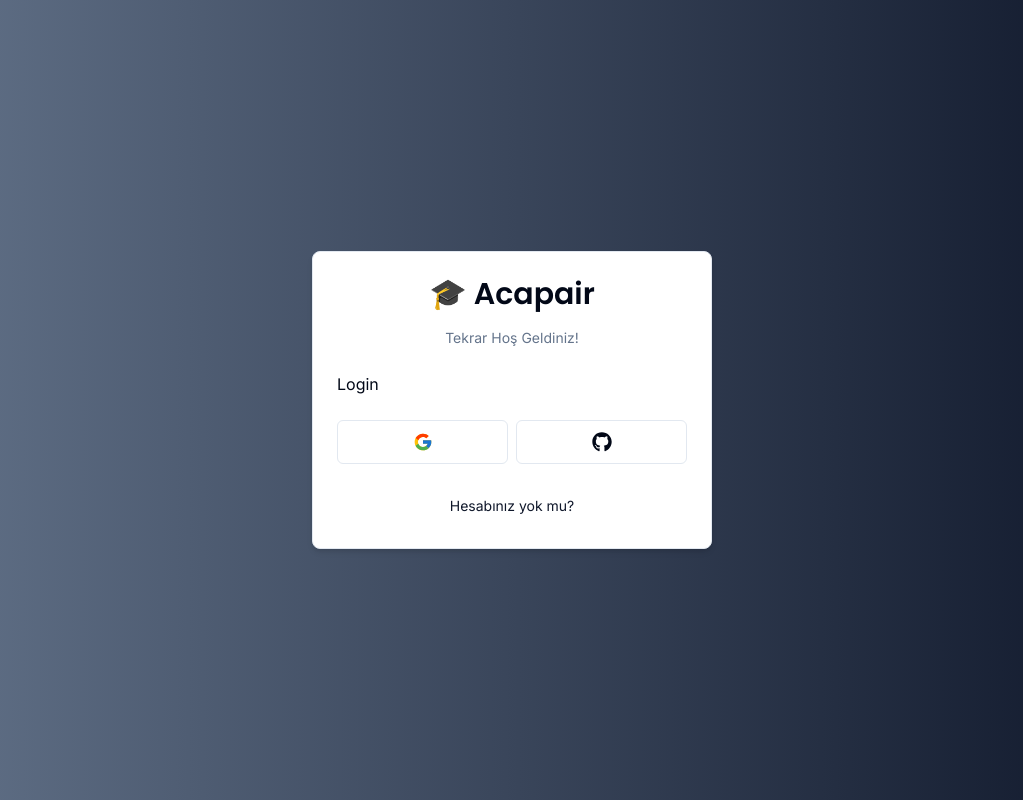
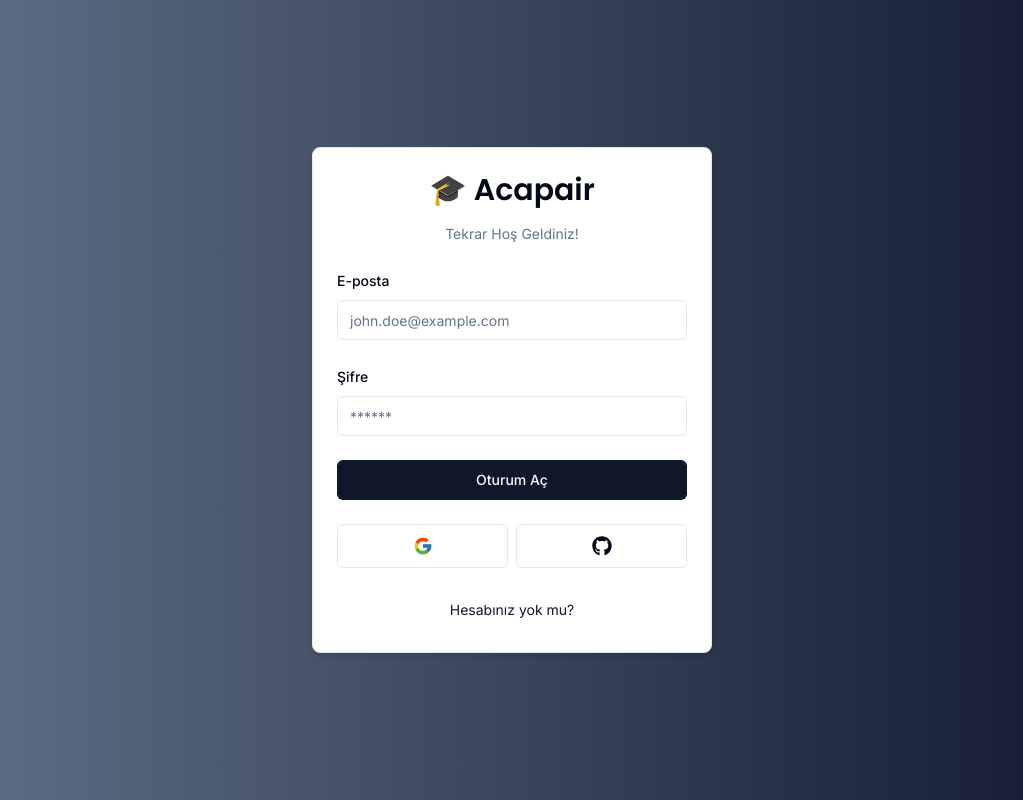
Before and after one commit to Acapair/acapair_auth, a Next.js app in the folder acapair-auth/: page /auth/login in a window 1280 px wide. Shown: the whole page, without its empty margins (128-1151 px from the left). Built offline with nearby package versions, Linux system fonts and the light colour scheme.

Commit message:
feat: :lipstick: Login Form added.

```diff
--- a/acapair-auth/app/page.tsx
+++ b/acapair-auth/app/page.tsx
@@ -27,7 +27,7 @@
         <div>
           <LoginButton>
             <Button variant="secondary" size="lg">
-              Giriş Yap
+              Oturum Aç
             </Button>
           </LoginButton>
         </div>
--- a/acapair-auth/components/auth/login-form.tsx
+++ b/acapair-auth/components/auth/login-form.tsx
@@ -1,6 +1,30 @@
+"use client";
+
+import * as z from "zod";
 import CardWrapper from "./card-wrapper";
+import { useForm } from "react-hook-form";
+import { zodResolver } from "@hookform/resolvers/zod";
+import {
+  Form,
+  FormControl,
+  FormField,
+  FormItem,
+  FormLabel,
+  FormMessage,
+} from "@/components/ui/form";
+import { Input } from "@/components/ui/input";
+import { LoginSchema } from "@/schemas";
+import { Button } from "../ui/button";
 
 const LoginForm = () => {
+  const form = useForm<z.infer<typeof LoginSchema>>({
+    resolver: zodResolver(LoginSchema),
+    defaultValues: {
+      email: "",
+      password: "",
+    },
+  });
+
   return (
     <CardWrapper
       headerLabel="Tekrar Hoş Geldiniz!"
@@ -8,7 +32,45 @@
       backButtonHref="/auth/register"
       showSocial
     >
-      Login
+      <Form {...form}>
+        <form onSubmit={form.handleSubmit(() => {})} className="space-y-6">
+          <div className="space-y-6">
+            <FormField
+              control={form.control}
+              name="email"
+              render={({ field }) => (
+                <FormItem>
+                  <FormLabel>E-posta</FormLabel>
+                  <FormControl>
+                    <Input
+                      {...field}
+                      placeholder="john.doe@example.com"
+                      type="email"
+                    />
+                  </FormControl>
+                  <FormMessage />
+                </FormItem>
+              )}
+            />
+            <FormField
+              control={form.control}
+              name="password"
+              render={({ field }) => (
+                <FormItem>
+                  <FormLabel>Şifre</FormLabel>
+                  <FormControl>
+                    <Input {...field} placeholder="******" type="password" />
+                  </FormControl>
+                  <FormMessage />
+                </FormItem>
+              )}
+            />
+          </div>
+          <Button type="submit" className="w-full">
+            Oturum Aç
+          </Button>
+        </form>
+      </Form>
     </CardWrapper>
   );
 };
--- a/acapair-auth/schemas/index.ts
+++ b/acapair-auth/schemas/index.ts
@@ -0,0 +1,10 @@
+import * as z from "zod";
+
+export const LoginSchema = z.object({
+  email: z.string().email({
+    message: "Lütfen geçerli bir e-posta adresi girin.",
+  }),
+  password: z.string().min(1, {
+    message: "Şifre alanı boş bırakılamaz.",
+  }),
+});
```
